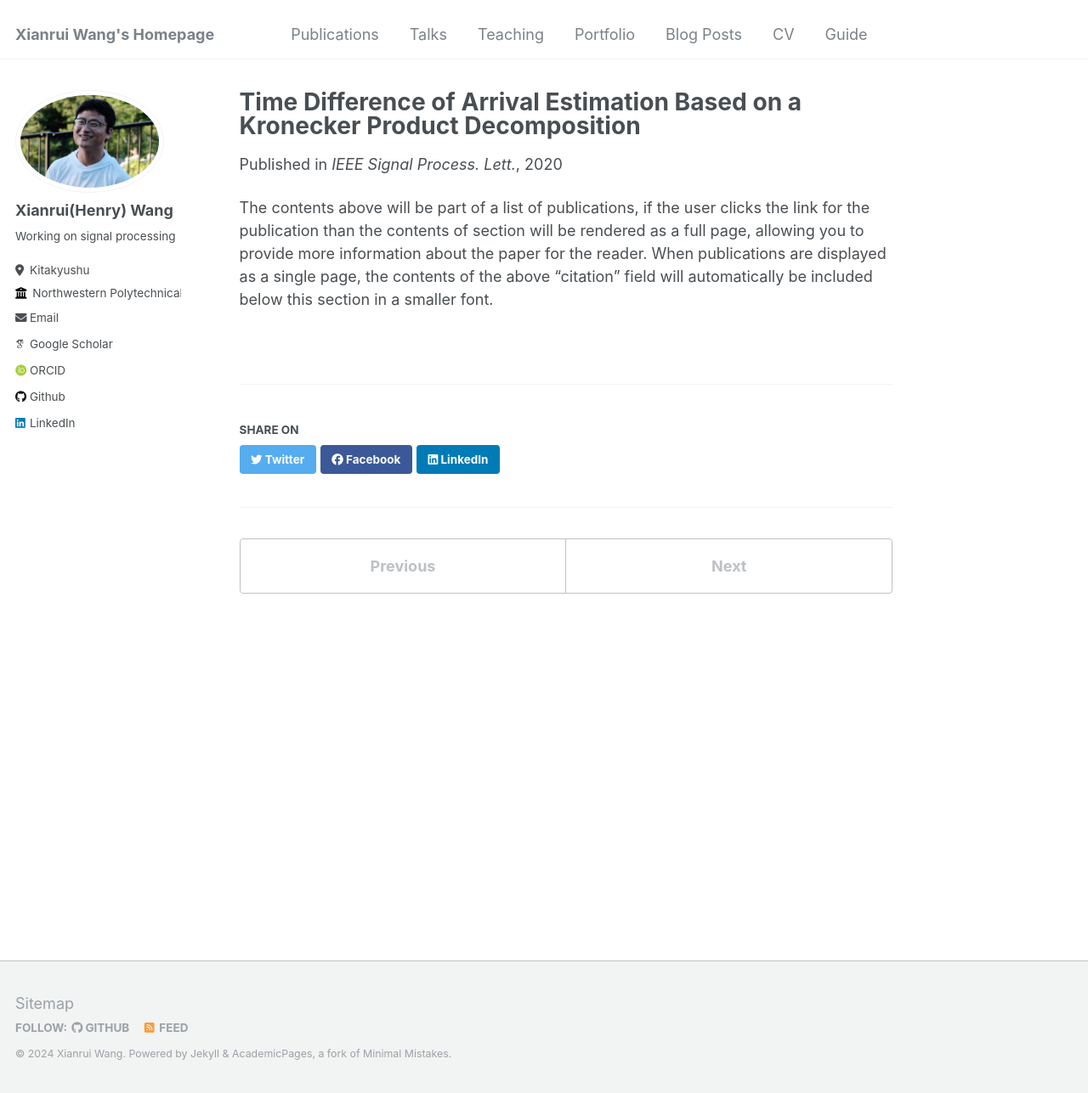
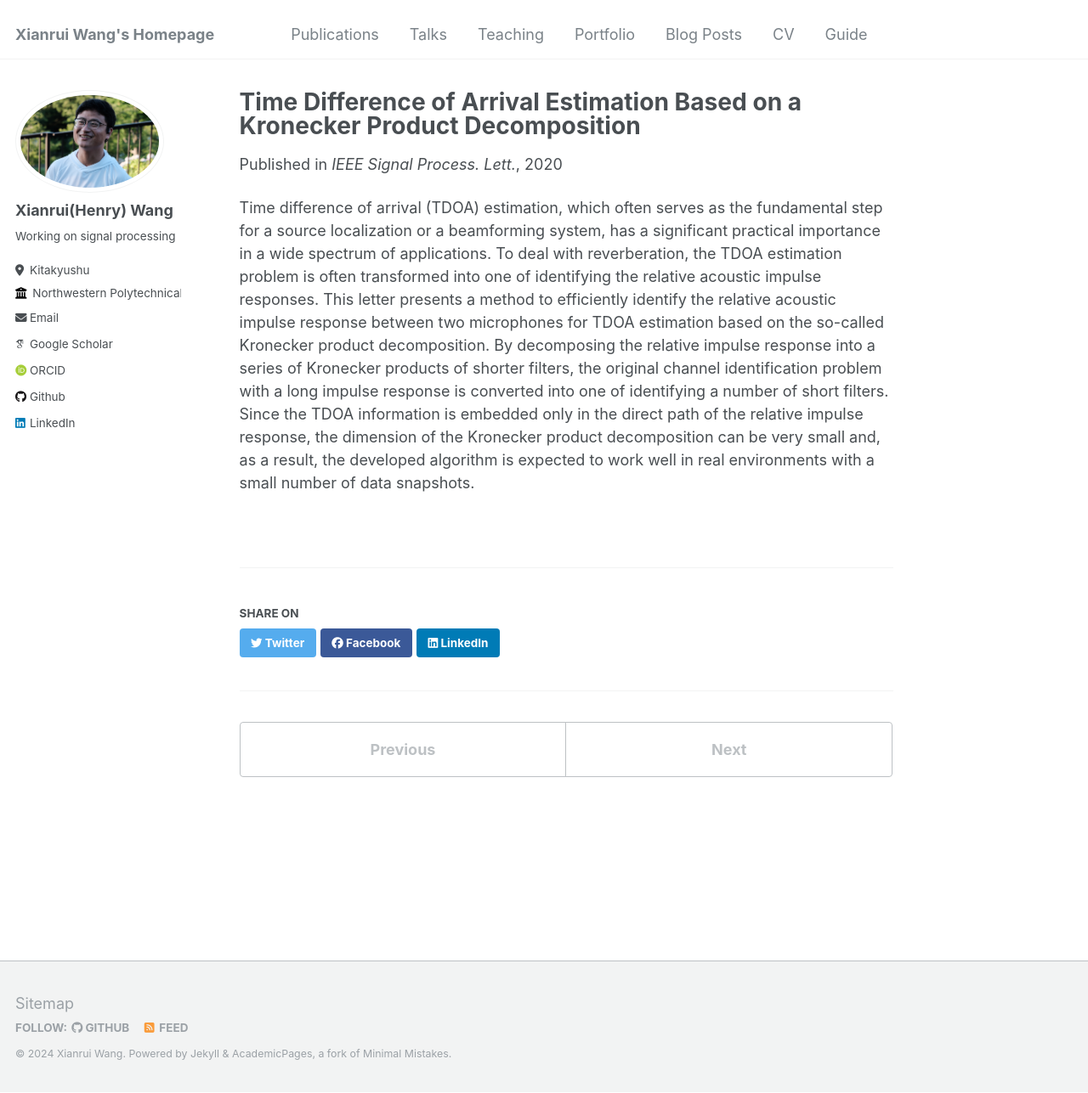
Before and after one commit to XianruiWang/XianruiWang.github.io, a Jekyll site: the page built from _publications/2009-10-01-paper-title-number-1.md, in a window 1280 px wide and 1287 px high. Shown: the whole window at 85% size. Built offline with Jekyll 4.4.1, drawn with Linux system fonts in a browser that asks for light colours; some web fonts are replaced.

Commit message:
add_paper2

```diff
--- a/_publications/2009-10-01-paper-title-number-1.md
+++ b/_publications/2009-10-01-paper-title-number-1.md
@@ -3,7 +3,15 @@
 Kronecker Product Decomposition"
 collection: publications
 permalink: /publication/2009-10-01-paper-title-number-1
-excerpt: 'Time difference of arrival (TDOA) estimation, which
+excerpt: #''
+date: 2020-12-18
+venue: 'IEEE Signal Process. Lett.'
+slidesurl: #'http://academicpages.github.io/files/slides1.pdf'
+paperurl: 'http://XianruiWang.github.io/files/tde_2021.pdf'
+citation: #'Your Name, You. (2009). &quot;Paper Title Number 1.&quot; <i>Journal 1</i>. 1(1).'
+---
+
+Time difference of arrival (TDOA) estimation, which
 often serves as the fundamental step for a source localization or
 a beamforming system, has a significant practical importance in
 a wide spectrum of applications. To deal with reverberation, the
@@ -17,12 +25,4 @@
 the direct path of the relative impulse response, the dimension of
 the Kronecker product decomposition can be very small and, as
 a result, the developed algorithm is expected to work well in real
-environments with a small number of data snapshots.'
-date: 2020-12-18
-venue: 'IEEE Signal Process. Lett.'
-slidesurl: #'http://academicpages.github.io/files/slides1.pdf'
-paperurl: 'http://academicpages.github.io/files/tde_2021.pdf'
-citation: #'Your Name, You. (2009). &quot;Paper Title Number 1.&quot; <i>Journal 1</i>. 1(1).'
----
-
-The contents above will be part of a list of publications, if the user clicks the link for the publication than the contents of section will be rendered as a full page, allowing you to provide more information about the paper for the reader. When publications are displayed as a single page, the contents of the above "citation" field will automatically be included below this section in a smaller font.
+environments with a small number of data snapshots.
```
